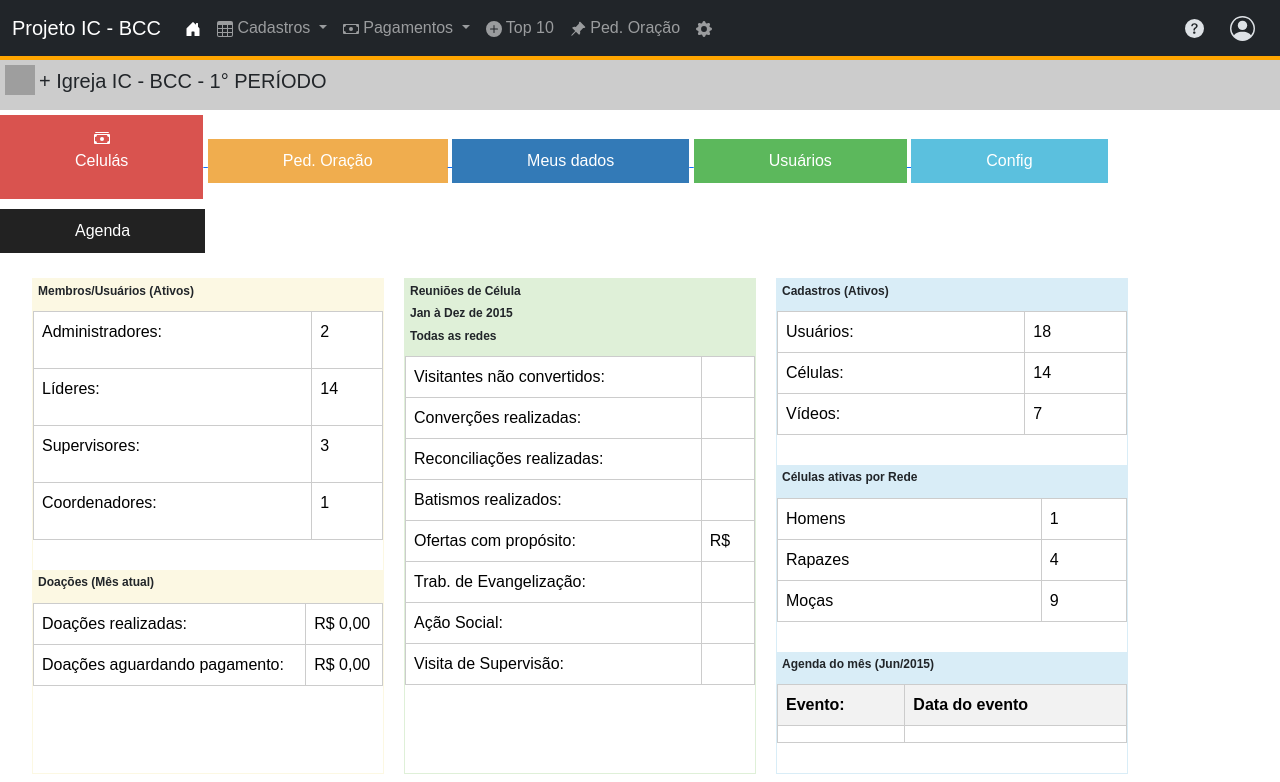
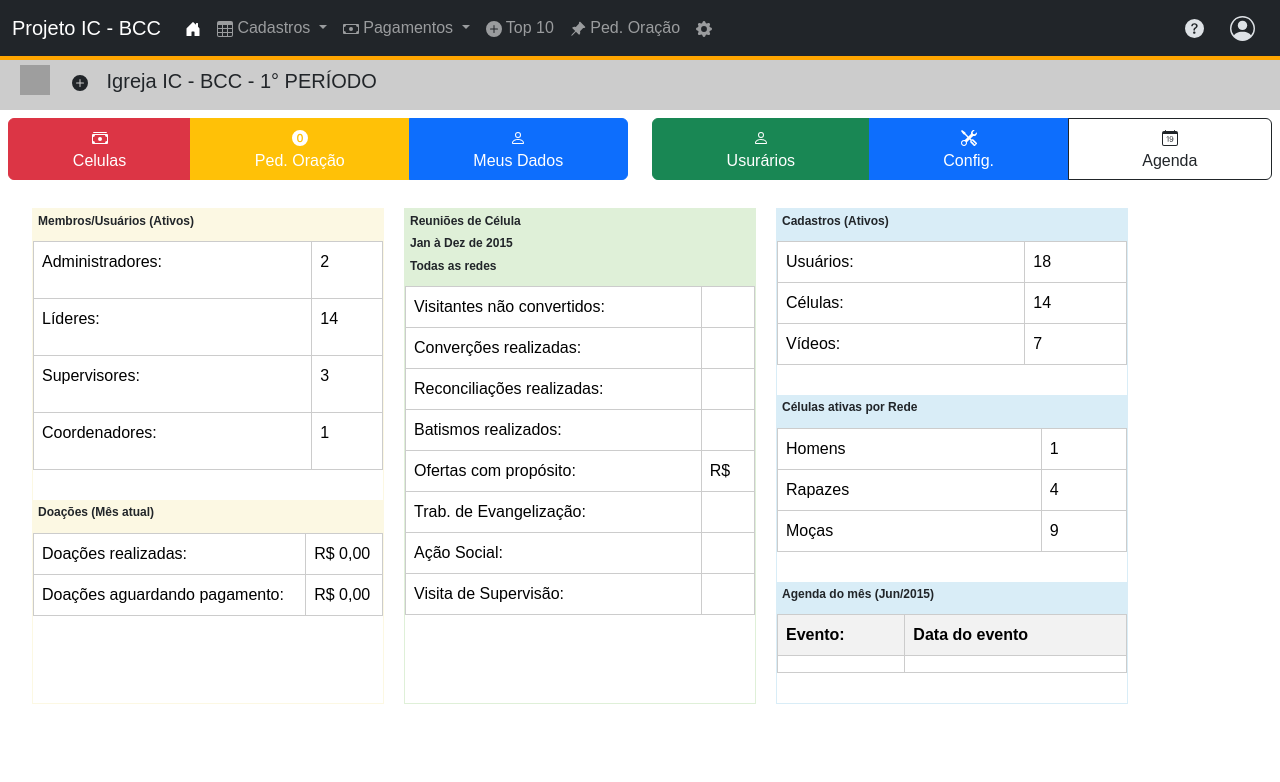
Before and after one commit to Arthur-789/IC-Tela-de-Igreja, a plain HTML site: page index.html in a window 1280 px wide. Drawn offline with nearby package versions, Linux system fonts and the light colour scheme; grey boxes are pictures that could not be loaded.

Commit message:
Finalizando buttons grup + ajustes no subheader

```diff
--- /dev/null
+++ b/embreve.html
@@ -0,0 +1,22 @@
+<!DOCTYPE html>
+<html lang="en">
+<head>
+    <meta charset="UTF-8">
+    <meta name="viewport" content="width=device-width, initial-scale=1.0">
+    <link href="https://cdn.jsdelivr.net/npm/bootstrap@5.3.3/dist/css/bootstrap.min.css" rel="stylesheet"
+        integrity="sha384-QWTKZyjpPEjISv5WaRU9OFeRpok6YctnYmDr5pNlyT2bRjXh0JMhjY6hW+ALEwIH" crossorigin="anonymous">
+    <title>EM BREVE...</title>
+</head>
+
+<body class="bg-dark">
+
+    <h1 class="text-white text-center p-5">
+        EM BREVE
+    </h1>
+
+</body>
+
+
+
+<script src="https://cdn.jsdelivr.net/npm/bootstrap@5.3.3/dist/js/bootstrap.bundle.min.js" integrity="sha384-YvpcrYf0tY3lHB60NNkmXc5s9fDVZLESaAA55NDzOxhy9GkcIdslK1eN7N6jIeHz" crossorigin="anonymous"></script>
+</html>
--- a/index.html
+++ b/index.html
@@ -139,37 +139,69 @@
 
 
     <div class="subheader">
+        <p>ㅤ</p>
         <img src="https://s2-g1.glbimg.com/Sr2RpZnoNEotkLevjicWImiJv0U=/0x0:1870x1421/924x0/smart/filters:strip_icc()/i.s3.glbimg.com/v1/AUTH_59edd422c0c84a879bd37670ae4f538a/internal_photos/bs/2019/K/6/nV8hsfSv2Uc5SY2Zmm7A/am.jpg" alt="FotoIgreja" width="30px" height="30px">
-        <h5 class="p-1">+ Igreja IC - BCC - 1° PERÍODO</h5>
+        <h5 class="p-1">ㅤ<svg xmlns="http://www.w3.org/2000/svg" width="16" height="16" fill="currentColor" class="bi bi-plus-circle-fill" viewBox="0 0 16 16">
+            <path d="M16 8A8 8 0 1 1 0 8a8 8 0 0 1 16 0M8.5 4.5a.5.5 0 0 0-1 0v3h-3a.5.5 0 0 0 0 1h3v3a.5.5 0 0 0 1 0v-3h3a.5.5 0 0 0 0-1h-3z"/>
+          </svg>ㅤIgreja IC - BCC - 1° PERÍODO</h5>
     </div>
 
+    <div class="row p-2" >
+
+        <div class="btn-group btn-group col-6" role="group" aria-label="Large button group">
+
+            <a type="button" class="btn btn-danger" href="./embreve.html">
                 <div>
-        <a href="https://www.youtube.com/watch?v=xvFZjo5PgG0">
-            <div class="button" id="b1">
                     <svg xmlns="http://www.w3.org/2000/svg" width="16" height="16" fill="currentColor" class="bi bi-cash-stack" viewBox="0 0 16 16">
                         <path d="M1 3a1 1 0 0 1 1-1h12a1 1 0 0 1 1 1zm7 8a2 2 0 1 0 0-4 2 2 0 0 0 0 4"/>
                         <path d="M0 5a1 1 0 0 1 1-1h14a1 1 0 0 1 1 1v8a1 1 0 0 1-1 1H1a1 1 0 0 1-1-1zm3 0a2 2 0 0 1-2 2v4a2 2 0 0 1 2 2h10a2 2 0 0 1 2-2V7a2 2 0 0 1-2-2z"/>
                       </svg>
+                </div>
+                Celulas</a>
+            <a type="button" class="btn btn-warning text-white" href="./embreve.html">
+                <div>
+                    <svg xmlns="http://www.w3.org/2000/svg" width="16" height="16" fill="currentColor" class="bi bi-0-circle-fill" viewBox="0 0 16 16">
+                        <path d="M8 4.951c-1.008 0-1.629 1.09-1.629 2.895v.31c0 1.81.627 2.895 1.629 2.895s1.623-1.09 1.623-2.895v-.31c0-1.8-.621-2.895-1.623-2.895"/>
+                        <path d="M16 8A8 8 0 1 1 0 8a8 8 0 0 1 16 0m-8.012 4.158c1.858 0 2.96-1.582 2.96-3.99V7.84c0-2.426-1.079-3.996-2.936-3.996-1.864 0-2.965 1.588-2.965 3.996v.328c0 2.42 1.09 3.99 2.941 3.99"/>
+                      </svg>
+                </div>
+                Ped. Oração</a>
+            <a type="button" class="btn btn-primary" href="./embreve.html">
+                <div>
+                    <svg xmlns="http://www.w3.org/2000/svg" width="16" height="16" fill="currentColor" class="bi bi-person" viewBox="0 0 16 16">
+                        <path d="M8 8a3 3 0 1 0 0-6 3 3 0 0 0 0 6m2-3a2 2 0 1 1-4 0 2 2 0 0 1 4 0m4 8c0 1-1 1-1 1H3s-1 0-1-1 1-4 6-4 6 3 6 4m-1-.004c-.001-.246-.154-.986-.832-1.664C11.516 10.68 10.289 10 8 10s-3.516.68-4.168 1.332c-.678.678-.83 1.418-.832 1.664z"/>
+                      </svg>
+                </div>
+                Meus Dados</a>
+          </div>
 
-                <p>Celulás</p>
+          <div class="btn-group btn-group col-6" role="group" aria-label="Large button group">
+            <a type="button" class="btn btn-success" href="./embreve.html">
+                <div>
+                    <svg xmlns="http://www.w3.org/2000/svg" width="16" height="16" fill="currentColor" class="bi bi-person" viewBox="0 0 16 16">
+                        <path d="M8 8a3 3 0 1 0 0-6 3 3 0 0 0 0 6m2-3a2 2 0 1 1-4 0 2 2 0 0 1 4 0m4 8c0 1-1 1-1 1H3s-1 0-1-1 1-4 6-4 6 3 6 4m-1-.004c-.001-.246-.154-.986-.832-1.664C11.516 10.68 10.289 10 8 10s-3.516.68-4.168 1.332c-.678.678-.83 1.418-.832 1.664z"/>
+                      </svg>
                 </div>
-        </a>
-        <a href="https://www.youtube.com/watch?v=xvFZjo5PgG0">
-            <div class="button" id="b2">Ped. Oração</div>
-        </a>
-        <a href="https://www.youtube.com/watch?v=xvFZjo5PgG0">
-            <div class="button" id="b3">Meus dados</div>
-        </a>
-        <a href="https://www.youtube.com/watch?v=xvFZjo5PgG0">
-            <div class="button" id="b4">Usuários</div>
-        </a>
-        <a href="https://www.youtube.com/watch?v=xvFZjo5PgG0">
-            <div class="button" id="b5">Config</div>
-        </a>
-        <a href="https://www.youtube.com/watch?v=xvFZjo5PgG0">
-            <div class="button" id="b6">Agenda</div>
-        </a>
+                Usurários</a>
+            <a type="button" class="btn btn-primary" href="./embreve.html">
+                <div>
+                    <svg xmlns="http://www.w3.org/2000/svg" width="16" height="16" fill="currentColor" class="bi bi-tools" viewBox="0 0 16 16">
+                        <path d="M1 0 0 1l2.2 3.081a1 1 0 0 0 .815.419h.07a1 1 0 0 1 .708.293l2.675 2.675-2.617 2.654A3.003 3.003 0 0 0 0 13a3 3 0 1 0 5.878-.851l2.654-2.617.968.968-.305.914a1 1 0 0 0 .242 1.023l3.27 3.27a.997.997 0 0 0 1.414 0l1.586-1.586a.997.997 0 0 0 0-1.414l-3.27-3.27a1 1 0 0 0-1.023-.242L10.5 9.5l-.96-.96 2.68-2.643A3.005 3.005 0 0 0 16 3q0-.405-.102-.777l-2.14 2.141L12 4l-.364-1.757L13.777.102a3 3 0 0 0-3.675 3.68L7.462 6.46 4.793 3.793a1 1 0 0 1-.293-.707v-.071a1 1 0 0 0-.419-.814zm9.646 10.646a.5.5 0 0 1 .708 0l2.914 2.915a.5.5 0 0 1-.707.707l-2.915-2.914a.5.5 0 0 1 0-.708M3 11l.471.242.529.026.287.445.445.287.026.529L5 13l-.242.471-.026.529-.445.287-.287.445-.529.026L3 15l-.471-.242L2 14.732l-.287-.445L1.268 14l-.026-.529L1 13l.242-.471.026-.529.445-.287.287-.445.529-.026z"/>
+                      </svg>
                 </div>
+                Config.</a>
+            <a type="button" class="btn btn-outline-dark" href="./embreve.html">
+                <div>
+                    <svg xmlns="http://www.w3.org/2000/svg" width="16" height="16" fill="currentColor" class="bi bi-calendar-date" viewBox="0 0 16 16">
+                        <path d="M6.445 11.688V6.354h-.633A13 13 0 0 0 4.5 7.16v.695c.375-.257.969-.62 1.258-.777h.012v4.61zm1.188-1.305c.047.64.594 1.406 1.703 1.406 1.258 0 2-1.066 2-2.871 0-1.934-.781-2.668-1.953-2.668-.926 0-1.797.672-1.797 1.809 0 1.16.824 1.77 1.676 1.77.746 0 1.23-.376 1.383-.79h.027c-.004 1.316-.461 2.164-1.305 2.164-.664 0-1.008-.45-1.05-.82zm2.953-2.317c0 .696-.559 1.18-1.184 1.18-.601 0-1.144-.383-1.144-1.2 0-.823.582-1.21 1.168-1.21.633 0 1.16.398 1.16 1.23"/>
+                        <path d="M3.5 0a.5.5 0 0 1 .5.5V1h8V.5a.5.5 0 0 1 1 0V1h1a2 2 0 0 1 2 2v11a2 2 0 0 1-2 2H2a2 2 0 0 1-2-2V3a2 2 0 0 1 2-2h1V.5a.5.5 0 0 1 .5-.5M1 4v10a1 1 0 0 0 1 1h12a1 1 0 0 0 1-1V4z"/>
+                      </svg>
+                </div>
+                Agenda</a   >
+          </div>
+
+    </div>
+
     <div class="container">
 
 
```
Lines whose indentation alone changed are shown as unchanged.
